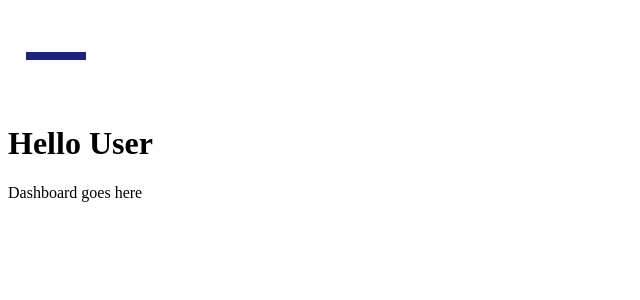
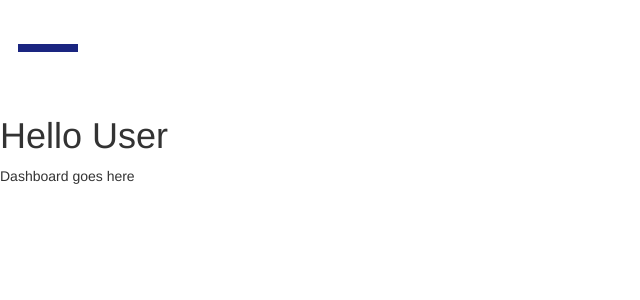
Before and after one commit to cctcOrg/DECO-Dashboard-Frontend, an Angular app: page / in a window 1280 px wide. Shown: the top 300 px of the page, without its empty margins (0-640 px from the left). Built offline with nearby package versions, Linux system fonts and the light colour scheme.

Commit message:
added boostrap stuff

```diff
--- a/package.json
+++ b/package.json
@@ -21,7 +21,9 @@
     "@angular/platform-browser": "^4.0.0",
     "@angular/platform-browser-dynamic": "^4.0.0",
     "@angular/router": "^4.0.0",
+    "bootstrap": "^3.3.7",
     "core-js": "^2.4.1",
+    "ngx-bootstrap": "^1.8.0",
     "rxjs": "^5.1.0",
     "zone.js": "^0.8.4"
   },
--- a/src/app/app.component.html
+++ b/src/app/app.component.html
@@ -1,10 +1,12 @@
 <!--The content below is only a placeholder and can be replaced.-->
 <script src="https://cdnjs.cloudflare.com/ajax/libs/web-animations/2.2.2/web-animations.min.js"></script>
+<link rel="stylesheet" href="https://maxcdn.bootstrapcdn.com/bootstrap/3.3.7/css/bootstrap.min.css">
 
 <button (click)="toggleMenu()" class="hamburger">
   <span>toggle menu</span>
 </button>
 
+<div *ngIf="true;else other_content">
   <h1>
     {{title}}
   </h1>
@@ -12,4 +14,7 @@
   <p>
     Dashboard goes here
   </p>
+</div>
+
+<ng-template #other_content>You are viewing a case</ng-template>
 <app-menu [@slideInOut]="menuState"></app-menu>
--- a/src/app/app.module.ts
+++ b/src/app/app.module.ts
@@ -6,6 +6,7 @@ import { AppComponent } from './app.component';
 import { ServerService } from './server.service';
 import { MenuComponent } from './menu/menu.component';
 import { BrowserAnimationsModule } from '@angular/platform-browser/animations';
+import { AlertModule } from 'ngx-bootstrap';
 
 
 @NgModule({
--- a/src/app/menu/menu.component.html
+++ b/src/app/menu/menu.component.html
@@ -1,6 +1,4 @@
 <h2>{{name}}</h2>
 <ul>
-    <li>Settings</li>
-    <li>Case 1</li>
-    <li>Case 2</li>
+    <li *ngFor="let item of links; let i = index">{{item}}</li>
 </ul>
--- a/src/app/menu/menu.component.ts
+++ b/src/app/menu/menu.component.ts
@@ -9,7 +9,7 @@ import { Component, OnInit } from '@angular/core';
 })
 
 export class MenuComponent implements OnInit {
-
+  links = ["Settings", "Case 1"];
 
   constructor() { }
 
```
Lines whose indentation alone changed are shown as unchanged.
